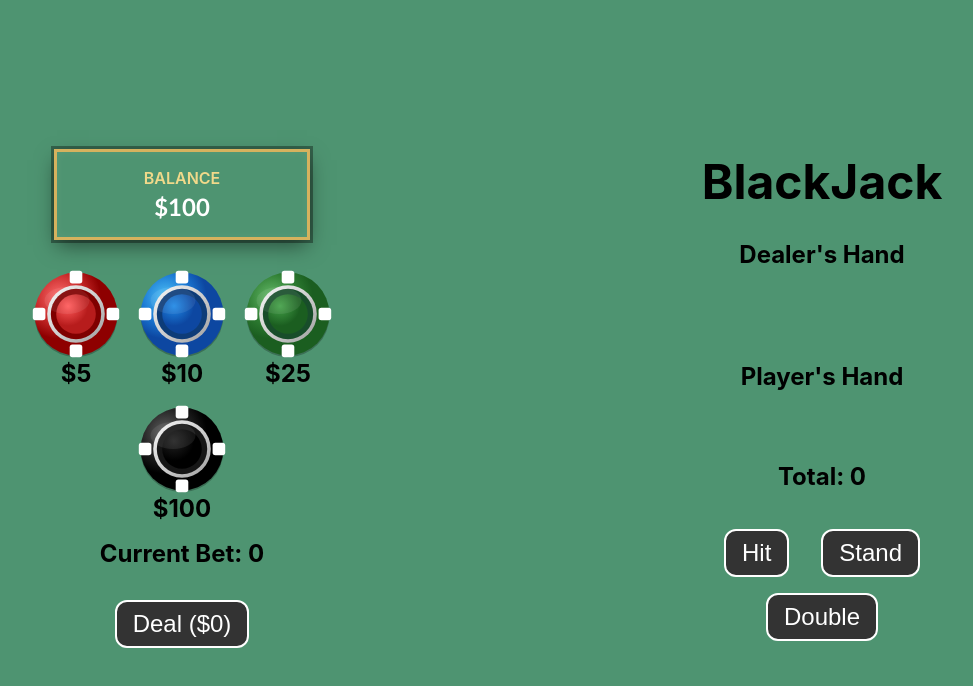
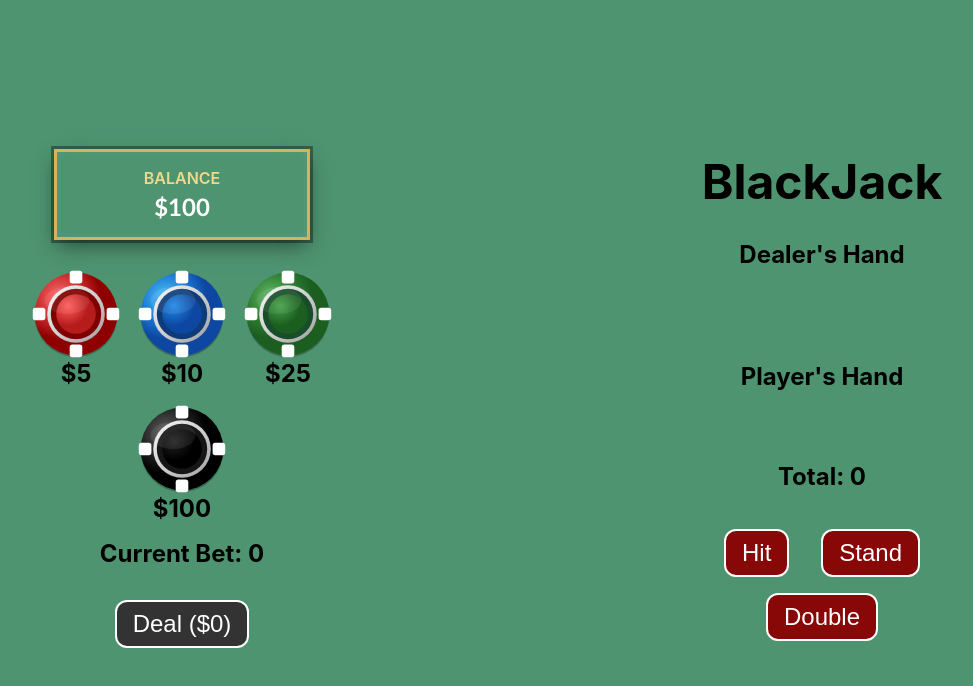
Before and after one commit to Dattele/React-Casino-Application, a React (Create React App) app: page /BlackJack in a window 1280 px wide. Shown: the top 686 px of the page, without its empty margins (10-983 px from the left). Built offline with nearby package versions, Linux system fonts and the light colour scheme.

Commit message:
- Moved the sleep timers to the dealer logic so that the user can't click the buttons multiple times - Updated the HANDLE_STAND action to set the phase to dealer - Added disabled styling

```diff
--- a/src/Components/BlackJackGame/BlackJackGame.jsx
+++ b/src/Components/BlackJackGame/BlackJackGame.jsx
@@ -99,6 +99,7 @@ export default function BlackJackGame() {
           ...state,
           showDealersTotal: true,
           hasActed: true,
+          phase: 'dealer',
         };
       }
       case 'SET_DEALER_HAND': {
@@ -272,6 +273,8 @@ export default function BlackJackGame() {
    * Draw a card until the dealer's total reaches 17
    */
   const handleDealer = async (finalPlayerTotal, wager) => {
+    await sleep(1000);
+
     if (finalPlayerTotal > 21) {
       determineWinner(finalPlayerTotal, state.dealerTotal, betAmount);
       return;
@@ -317,7 +320,6 @@ export default function BlackJackGame() {
         payload: { newCard, updatedHand, newTotal },
       });
 
-      await sleep(1000);
       if (newTotal === 21) {
         handleStand(newTotal);
       }
@@ -366,7 +368,6 @@ export default function BlackJackGame() {
       payload: { updatedHand, newTotal },
     });
 
-    await sleep(500);
     handleStand(newTotal, doubleHandBet);
   };
 
--- a/src/Components/BlackJackGame/BlackJackGame.scss
+++ b/src/Components/BlackJackGame/BlackJackGame.scss
@@ -74,4 +74,7 @@
   margin: $spacer0 $spacer2 !important;
   border: 2px solid $whiteColor !important;
   border-radius: 0.75rem;
+  &:disabled {
+    background-color: #880808 !important;
+  }
 }
```
